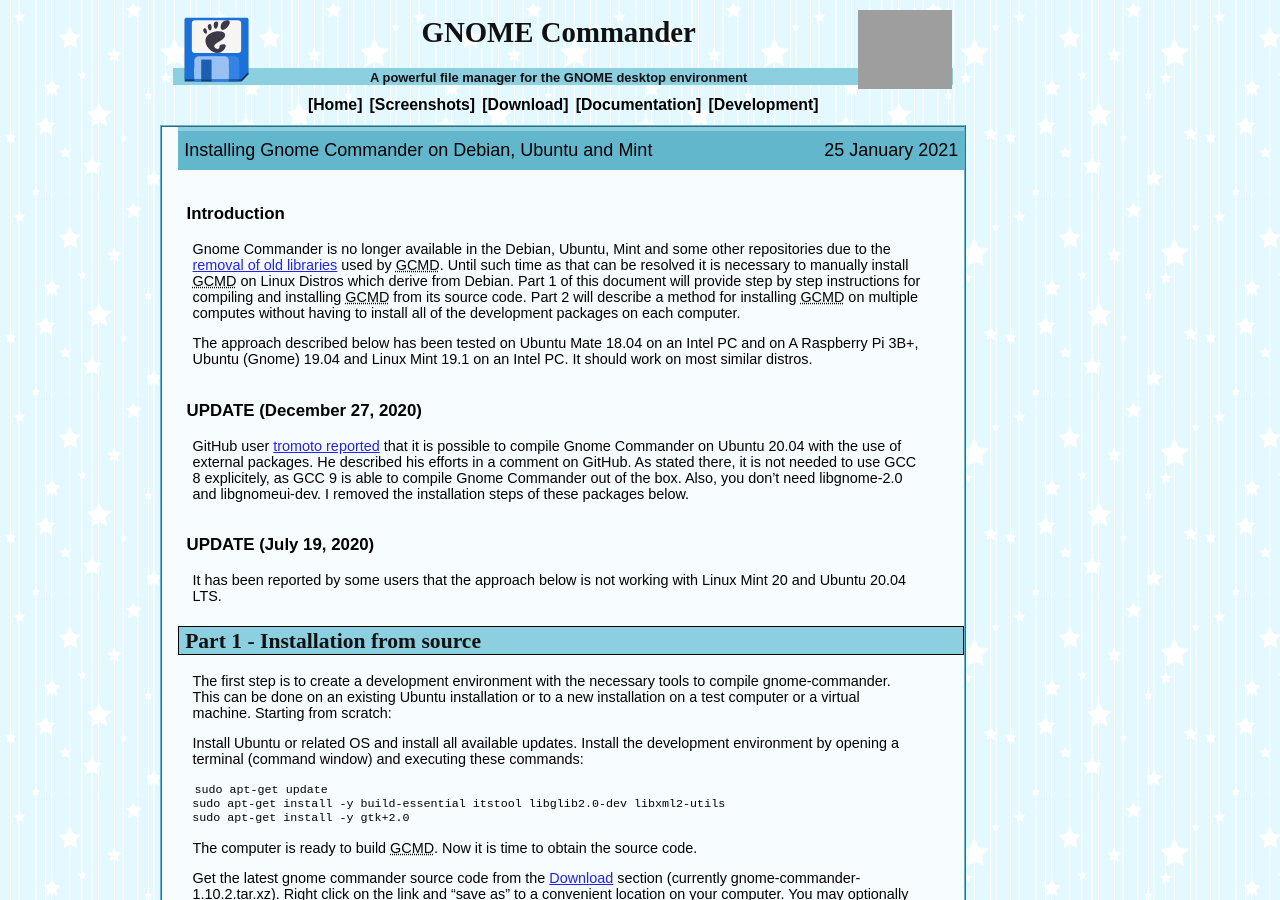
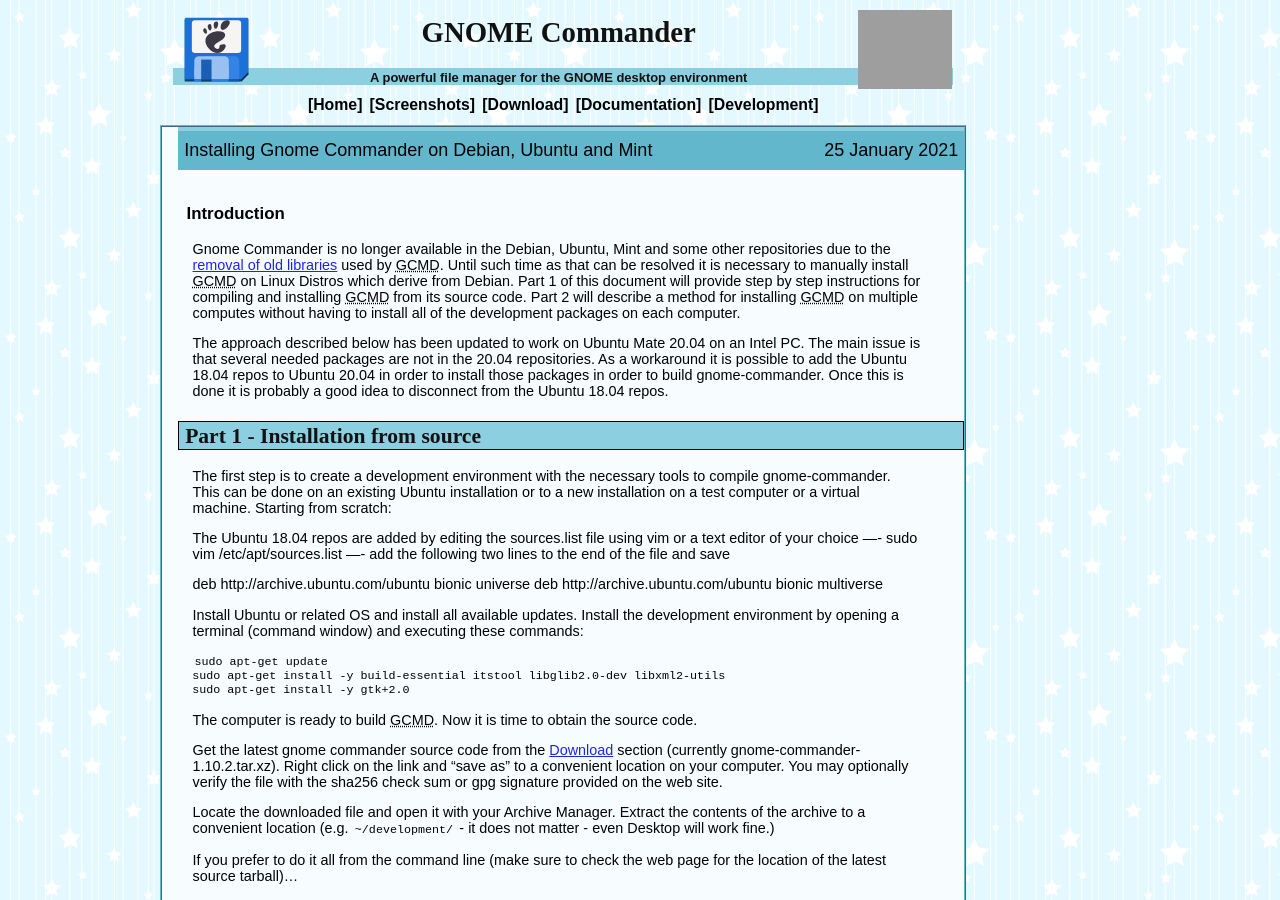
Before and after one commit to gcmd/gcmd.github.io, a Jekyll site: the page built from _posts/2021-01-25-Build-on-Ubuntu-2004.md, in a window 1280 px wide and 900 px high. Built offline with Jekyll 4.4.1, drawn with Linux system fonts in a browser that asks for light colours; grey boxes are pictures that could not be loaded.

Commit message:
Update 2021-01-25-Build-on-Ubuntu-2004.md

```diff
--- a/_posts/2021-01-25-Build-on-Ubuntu-2004.md
+++ b/_posts/2021-01-25-Build-on-Ubuntu-2004.md
@@ -16,25 +16,12 @@
 on multiple computes without having to install all of the development
 packages on each computer.
 
-The approach described below has been tested on Ubuntu Mate 18.04 on an
-Intel PC and on A Raspberry Pi 3B+, Ubuntu (Gnome) 19.04 and Linux Mint
-19.1 on an Intel PC. It should work on most similar distros.
-
-### UPDATE (December 27, 2020)
-
-GitHub user [tromoto
-reported](https://github.com/GNOME/gnome-commander/commit/70dbd38253aa538b4a4d4f7c56774115306d0c20#commitcomment-45449687)
-that it is possible to compile Gnome Commander on Ubuntu 20.04 with the
-use of external packages. He described his efforts in a comment on
-GitHub. As stated there, it is not needed to use GCC 8 explicitely, as
-GCC 9 is able to compile Gnome Commander out of the box. Also, you don't
-need libgnome-2.0 and libgnomeui-dev. I removed the installation steps
-of these packages below.
-
-### UPDATE (July 19, 2020)
-
-It has been reported by some users that the approach below is not
-working with Linux Mint 20 and Ubuntu 20.04 LTS.
+The approach described below has been updated to work on Ubuntu Mate 20.04 on
+an Intel PC. The main issue is that several needed packages are not in the
+20.04 repositories. As a workaround it is possible to add the Ubuntu 18.04
+repos to Ubuntu 20.04 in order to install those packages in order to build
+gnome-commander. Once this is done it is probably a good idea to disconnect
+from the Ubuntu 18.04 repos.
 
 ## Part 1 - Installation from source
 
@@ -42,6 +29,16 @@
 tools to compile gnome-commander. This can be done on an existing Ubuntu
 installation or to a new installation on a test computer or a virtual
 machine. Starting from scratch:
+
+The Ubuntu 18.04 repos are added by editing the sources.list file using
+vim or a text editor of your choice
+----
+sudo vim /etc/apt/sources.list
+----
+add the following two lines to the end of the file and save
+
+deb http://archive.ubuntu.com/ubuntu bionic universe
+deb http://archive.ubuntu.com/ubuntu bionic multiverse
 
 Install Ubuntu or related OS and install all available updates. Install
 the development environment by opening a terminal (command window) and
```
